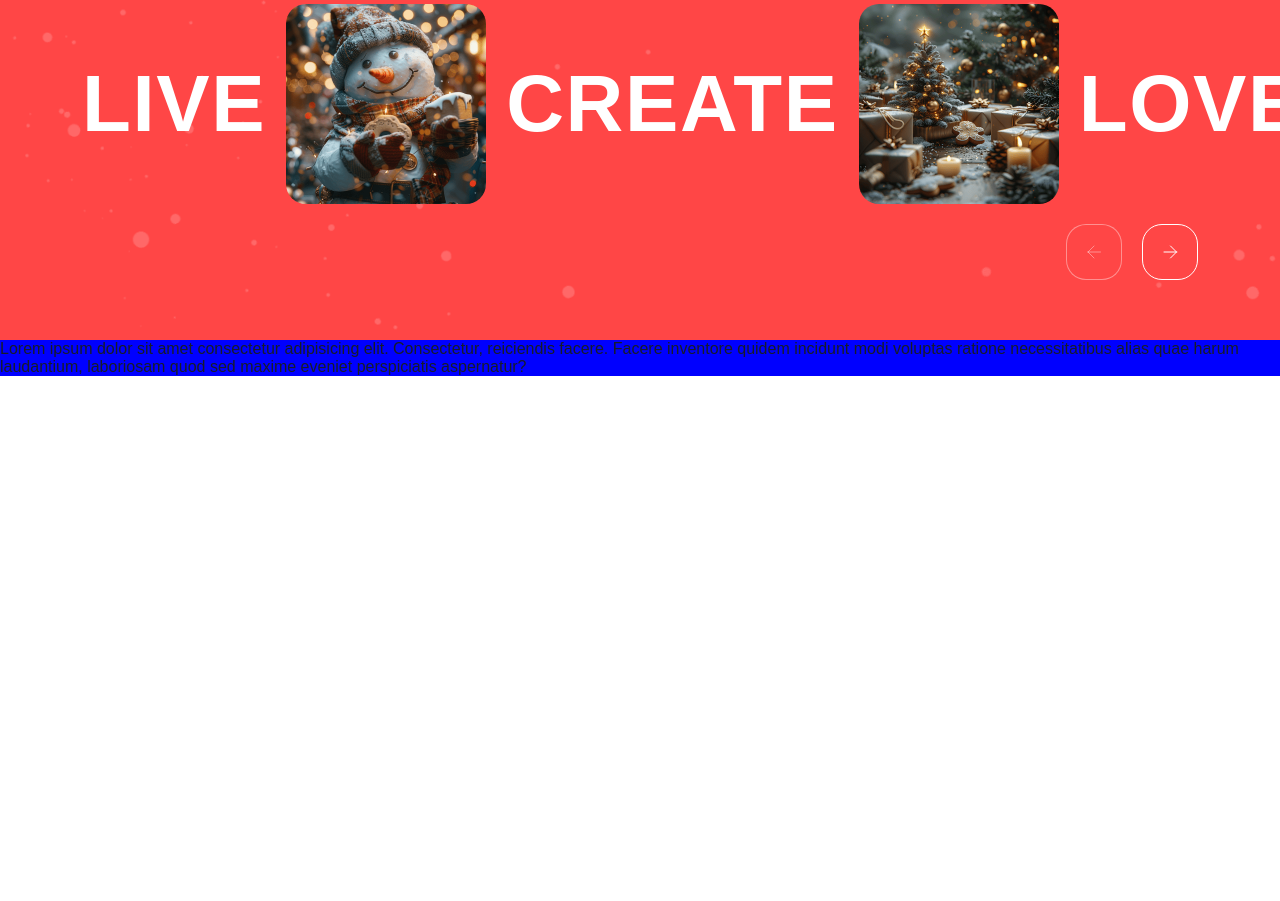
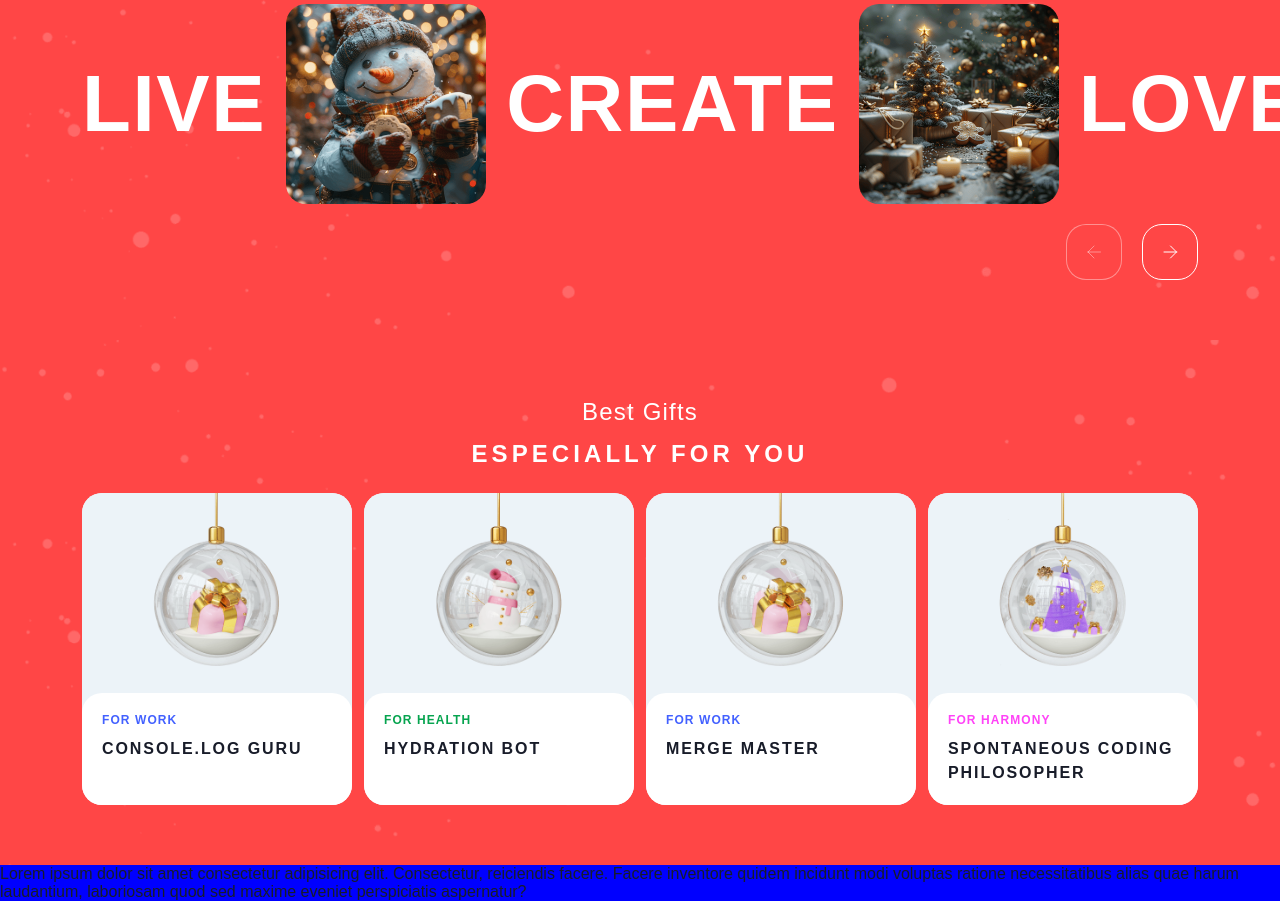
Before and after one commit to SquallerQ/rss-christmas-shop, a plain HTML site: page christmas-shop/pages/main/index.html in a window 1280 px wide. Shown: the part 1341-2242 px from the top of the page. Before the commit the page ends 1717 px from the top, so only its background shows below. Drawn offline with Linux system fonts and the light colour scheme; files whose address does not match are found by name.

Commit message:
feat: add best-gifts section on home page

```diff
--- a/christmas-shop/pages/main/index.html
+++ b/christmas-shop/pages/main/index.html
@@ -116,6 +116,54 @@
         </div>
       </div>
     </section>
+    <section class="best-gifts">
+      <div class="container">
+        <div class="best-gifts__inner">
+          <p class="best-gifts__subtitle">Best Gifts</p>
+          <h2 class="best-gifts__title">especially for you</h2>
+          <div class="best-gifts__cards">
+            <div class="best-gifts__card">
+              <div class="best-gifts__card-image">
+                <img src="../../assets/images/gift-for-work.png" alt="card img">
+              </div>
+              <div class="best-gifts__card-info">
+
+                <h4 class="best-gifts__card-subtitle">For work</h4>
+                <h3 class="best-gifts__card-title">Console.log Guru</h3>
+              </div>
+            </div>
+            <div class="best-gifts__card">
+              <div class="best-gifts__card-image">
+                <img src="../../assets/images/gift-for-health.png" alt="card img">
+              </div>
+              <div class="best-gifts__card-info">
+
+                <h4 class="best-gifts__card-subtitle best-gifts__card-subtitle--health">For health</h4>
+                <h3 class="best-gifts__card-title">Hydration Bot</h3>
+              </div>
+            </div>
+            <div class="best-gifts__card">
+              <div class="best-gifts__card-image">
+                <img src="../../assets/images/gift-for-work.png" alt="card img">
+              </div>
+              <div class="best-gifts__card-info">
+                <h4 class="best-gifts__card-subtitle">For work</h4>
+                <h3 class="best-gifts__card-title">Merge Master</h3>
+              </div>
+            </div>
+            <div class="best-gifts__card">
+              <div class="best-gifts__card-image">
+                <img src="../../assets/images/gift-for-harmony.png" alt="card img">
+              </div>
+              <div class="best-gifts__card-info">
+                <h4 class="best-gifts__card-subtitle best-gifts__card-subtitle--harmony">For harmony</h4>
+                <h3 class="best-gifts__card-title">Spontaneous Coding Philosopher</h3>
+              </div>
+            </div>
+          </div>
+        </div>
+      </div>
+    </section>
   </main>
   <footer>
     Lorem ipsum dolor sit amet consectetur adipisicing elit. Consectetur, reiciendis facere. Facere inventore quidem
--- a/christmas-shop/pages/main/style.css
+++ b/christmas-shop/pages/main/style.css
@@ -324,7 +324,6 @@ body {
   text-align: center;
   color: #fff;
   letter-spacing: 0.02em;
-
 }
 .slider__card-image {
   margin-left: 20px;
@@ -350,9 +349,6 @@ body {
   border-radius: 20px;
 
   transition: background-color 0.6s;
-
-
-  /* border: none; */
 }
 .slider__buttons-left {
   background-image: url('../../assets/icons/arrow-left.svg');
@@ -374,6 +370,96 @@ body {
 .slider__buttons-left:hover {
   /* background-image: url('../../assets/icons/arrow-left--active.svg'); */
 }
+/* best-gifts styles */
+.best-gifts {
+  background-color: #ff4646;
+  background-image: url('../../assets/images/bg-snow.png');
+  background-size: cover;
+  background-position: center center;
+}
+.best-gifts__inner {
+  padding: 60px 0;
+}
+.best-gifts__subtitle {
+  margin-bottom: 12px;
+  font-family: "Allura", sans-serif;
+  font-weight: 400;
+  font-size: 24px;
+
+  line-height: 100%;
+  letter-spacing: 0.05em;
+  text-align: center;
+  color: #fff;
+}
+.best-gifts__title {
+  margin-bottom: 20px;
+  font-family: "Montserrat", sans-serif;
+  font-weight: 600;
+  font-size: 24px;
+
+  line-height: 152%;
+  letter-spacing: 0.17em;
+  text-transform: uppercase;
+  text-align: center;
+  color: #fff;
+}
+.best-gifts__cards {
+  display: flex;
+  gap: 12px;
+}
+.best-gifts__card {
+  border-radius: 20px;
+  background-color: #ecf3f8;
+  transition: all .3s ease;
+}
+.best-gifts__card:hover {
+  cursor: pointer;
+  transition: all .3s ease;
+}
+.best-gifts__card:hover .best-gifts__card-title {
+  color: #ff4646;
+  transition: all .3s ease;
+}
+.best-gifts__card-image {
+  border-radius: 20px 20px 0 0px ;
+  background-color: #ecf3f8;
+}
+.best-gifts__card-info {
+  min-height: 112px;
+  padding-top: 20px;
+  padding-left: 20px;
+  background-color: #fff;
+  border-radius: 20px;
+}
+.best-gifts__card-subtitle {
+  margin-bottom: 8px;
+  font-family: "Montserrat", sans-serif;
+  font-weight: 600;
+  font-size: 12px;
+
+  line-height: 130%;
+  letter-spacing: 0.09em;
+  text-transform: uppercase;
+  color: #4361ff;
+}
+.best-gifts__card-subtitle--health {
+  color: #06a44f;
+}
+.best-gifts__card-subtitle--harmony {
+  color: #ff43f7;
+}
+.best-gifts__card-title {
+  font-family: "Montserrat", sans-serif;
+  font-weight: 600;
+  font-size: 16px;
+
+  line-height: 152%;
+  letter-spacing: 0.12em;
+  text-transform: uppercase;
+  color: #181c29;
+}
+
+
 
 footer {
   background-color: blue;
```
Also changed, not shown: christmas-shop/assets/images/gift-for-harmony.png (added), christmas-shop/assets/images/gift-for-health.png (added), christmas-shop/assets/images/gift-for-work.png (added).
